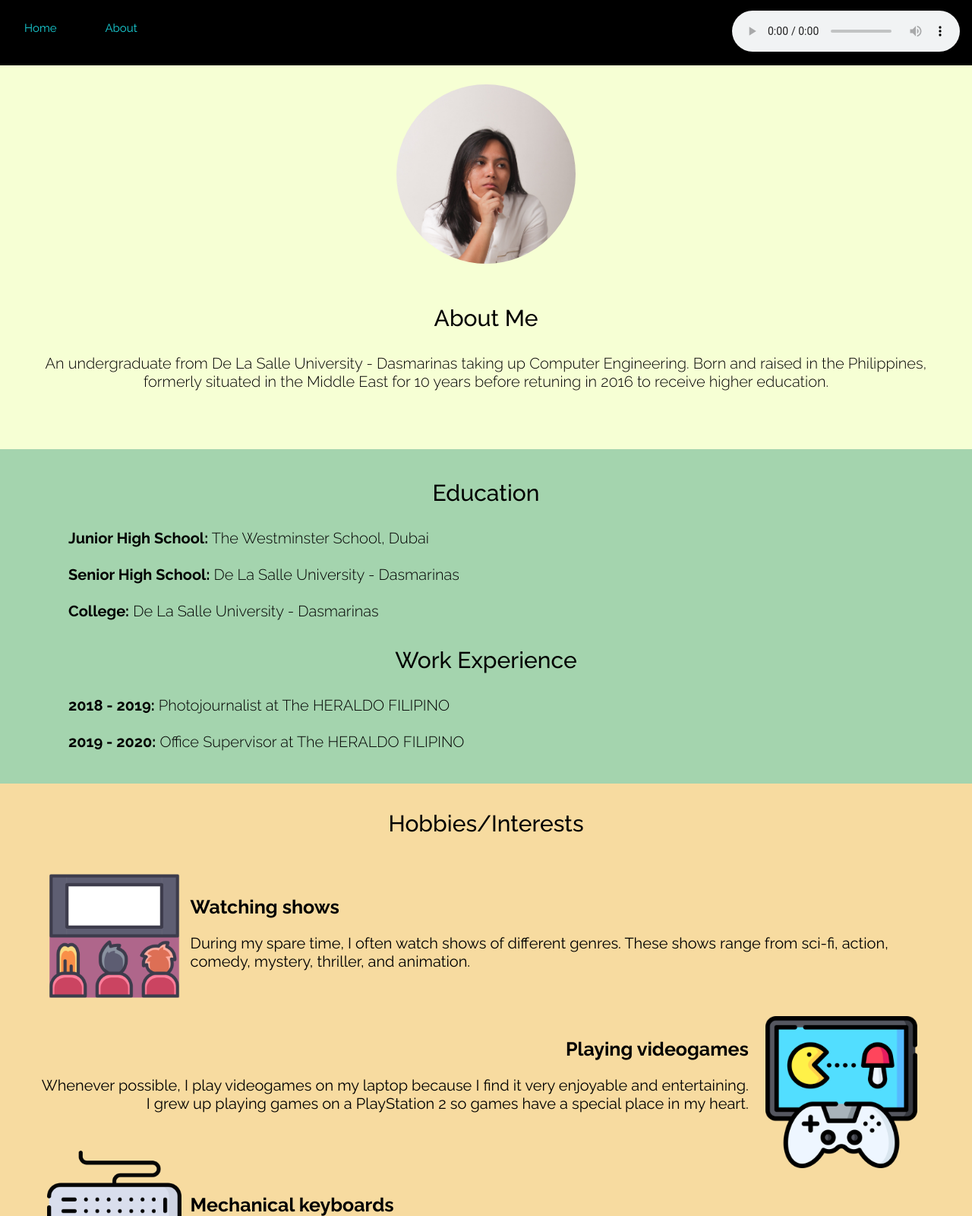
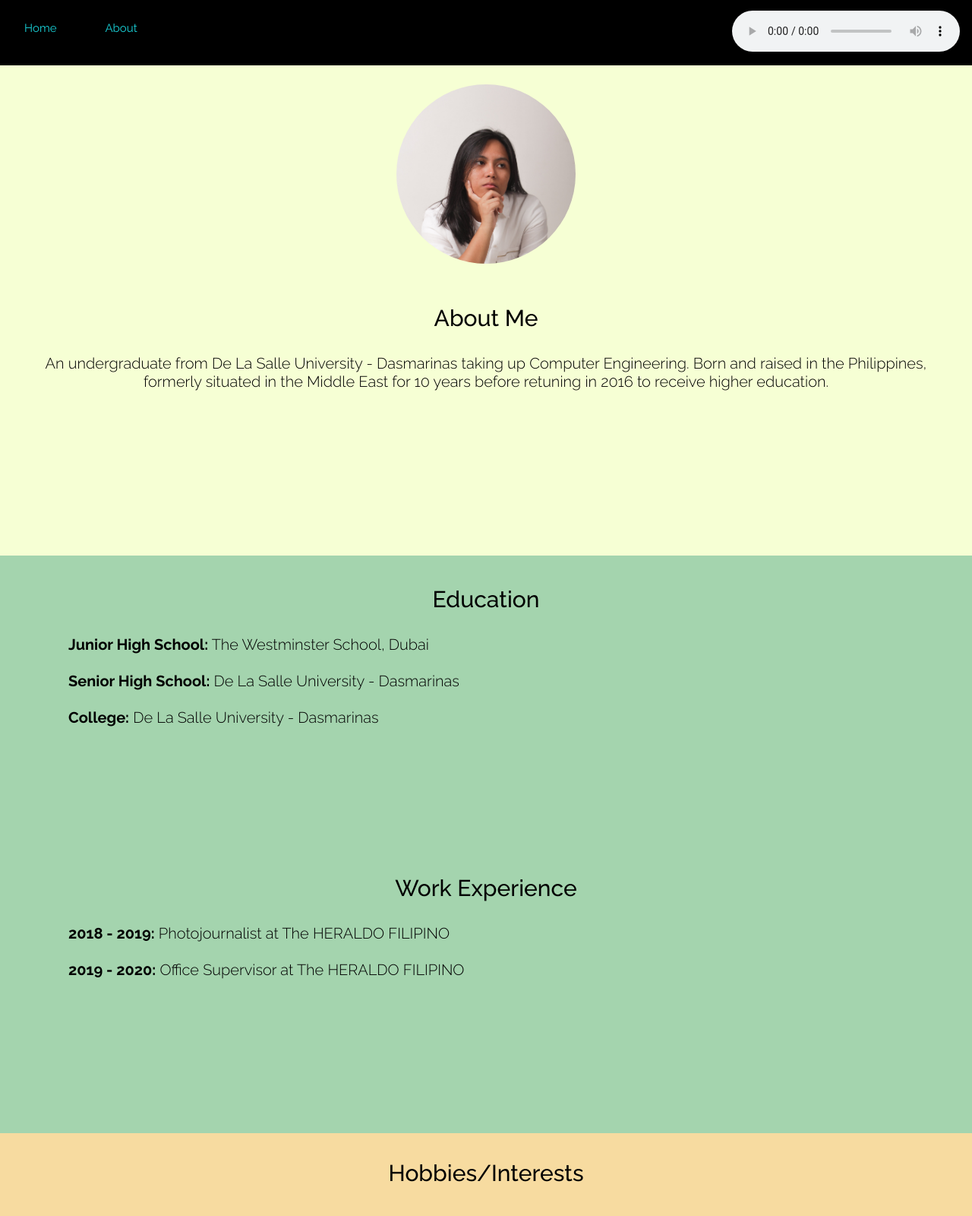
Before and after one commit to Yogurtchan/Enabling-Assessment-2-CSS-Personal-Site, a plain HTML site: page about.html in a window 1280 px wide. Shown: the top 1600 px of the page at 76% size. Drawn offline with Linux system fonts and the light colour scheme.

Commit message:
Add files via upload

```diff
--- a/styles.css
+++ b/styles.css
@@ -1,10 +1,9 @@
-html,body{
+body{
     width:auto;
     margin:auto;
     min-width:auto;
     max-width:auto;
     overflow-y: auto;
-    margin-bottom: 0;
 }
 h1{
     font-family: 'Raleway', sans-serif;
@@ -91,8 +90,8 @@ h3{
 }
 /*home section*/
 .top-container{
-    padding: 50px;
-    height: 310px;
+    padding: 65px;
+    height: 45vh;
     background-color: #f5d48c;
     text-align: center;
     vertical-align:-webkit-baseline-middle;
@@ -103,7 +102,7 @@ h3{
     padding-top: 5px;
     padding-left: 50px;
     padding-right: 50px;
-    height: 500px;
+    height: 80vh;
     background-color: #f6ffd4;
     text-align: center;
 }
@@ -112,14 +111,14 @@ h3{
     padding-left: 50px;
     padding-right: 50px;
     padding-bottom: 10px;
-    height: 200px;
+    height: 45vh;
     background-color: #A4D4AE;
 }
 .int{
     padding-top: 5px;
     padding-left: 50px;
     padding-right: 50px;
-    height: 900px;
+    height: 150vh;
     background-color: #f7dba0;
     text-align: center;
 
@@ -199,7 +198,7 @@ h3{
 /*bottom section*/
 .bottom-container{
     padding: 20px;
-    height: 130px;
+    height: 20vh;
     background-color: #32AFA9;
     text-align: center;
 }
```
